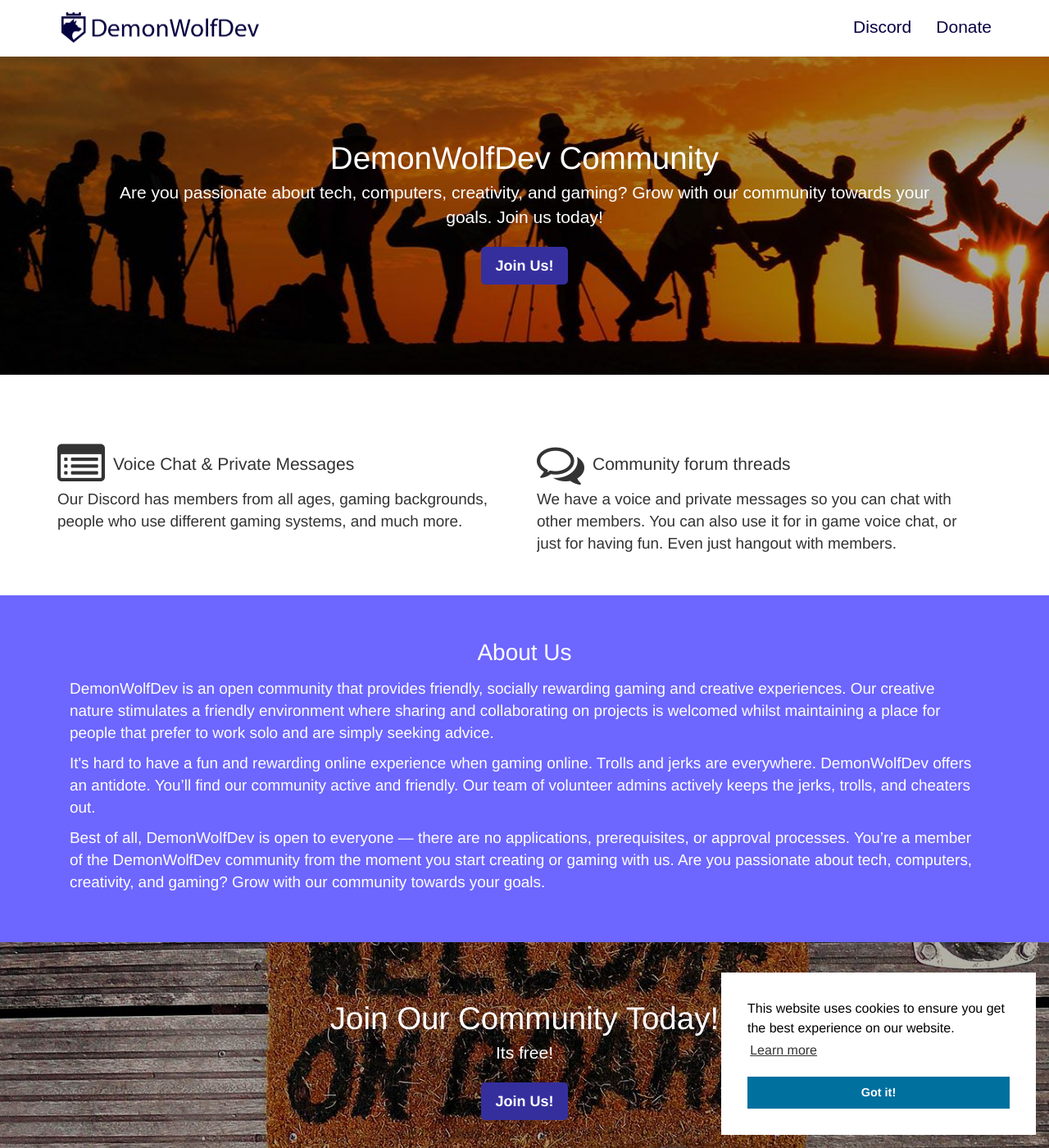
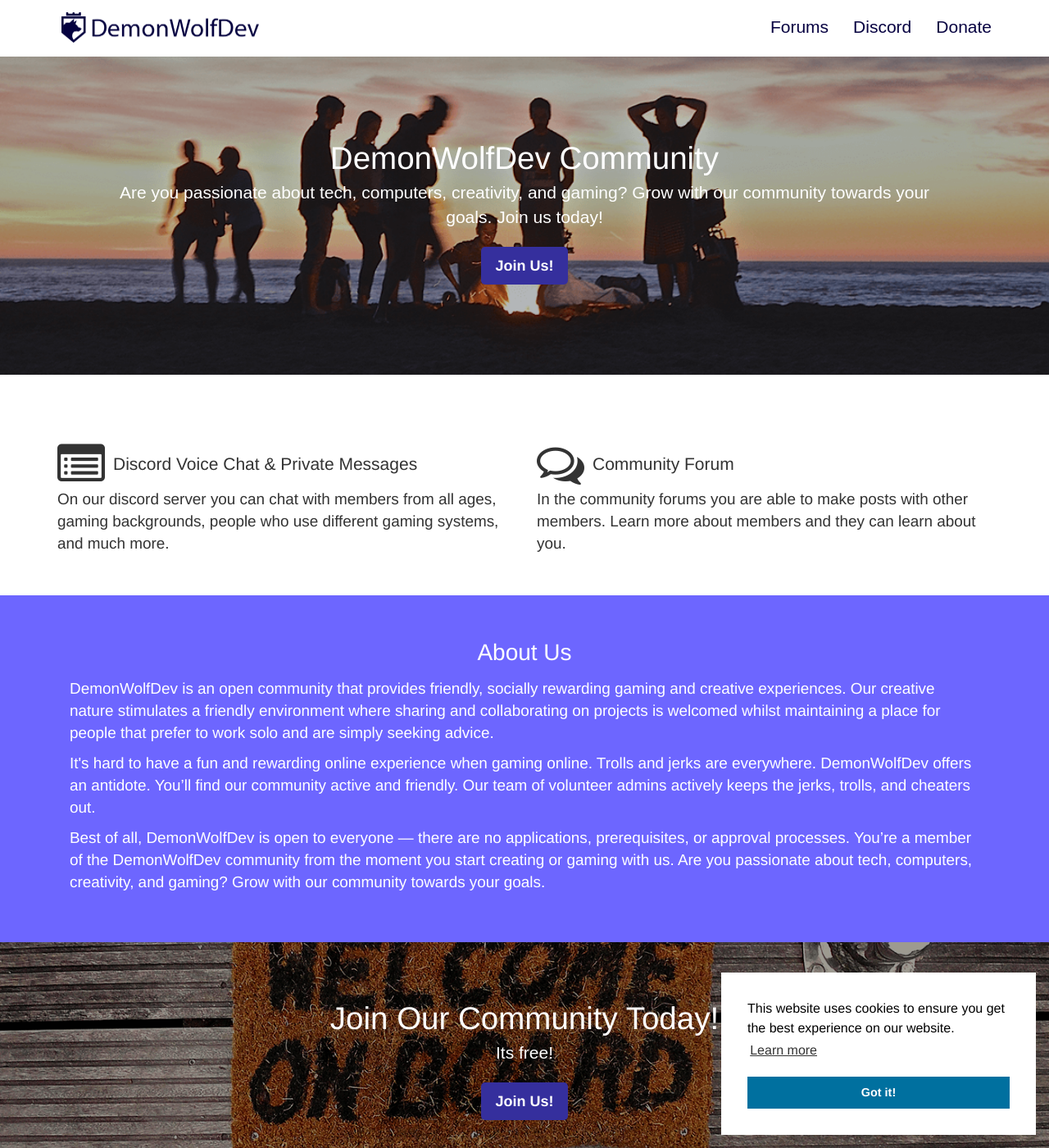
Before and after one commit to DemonWolfDev/demonwolfdev, a Jekyll site: the page built from index.html, in a window 1280 px wide and 1400 px high. Shown: the whole window at 82% size. Built offline with Jekyll 4.4.1, drawn with Linux system fonts in a browser that asks for light colours.

Commit message:
Changed a few more.

```diff
--- a/_data/settings.yml
+++ b/_data/settings.yml
@@ -3,9 +3,9 @@
 #-------------------------------
 # Menu Section
 menu:
-  # - {title: Forums, url: 'https://www.demonwolfdev.com/forums'}
+  - {title: Forums, url: 'https://www.demonwolfdev.com/forums'}
   - {title: Discord, url: 'https://discordapp.com/invite/A9x3qEN'}
-  - {title: Donate, url: 'https://www.donorbox.org/demonwolfdev'}
+  - {title: Donate, url: 'https://streamlabs.com/demonwolfdev'}
 
 #-------------------------------
 
@@ -15,7 +15,7 @@ seo:
   twitter-creator: 'https://www.twitter.com/mrdemonwolf'
   twitter-site: 'https://www.twitter.com/demonwolfdev'
   type: 'website'
-  google-analytics: UA-xxxx-1
+  google-analytics: UA-104966812-1
 
 #-------------------------------
 # About Section
@@ -45,15 +45,14 @@ cta:
   text: Its free!
 cta-button:
   title: Join Us!
-  #url: '#join'
   url: 'https://discordapp.com/invite/A9x3qEN'
+
 #-------------------------------
 # Ofter Section
 
 ofter:
-  - {icon: fa-list-alt, name: 'Voice Chat & Private Messages', description: 'Our Discord has members from all ages, gaming backgrounds, people who use different gaming systems, and much more.'}
-  # {icon: fa-comments-o, name: 'Discord Channels & Forums Threads', description: ' We have a voice and private messages so you can chat with other members. You can also use it for in game voice chat, or just for having fun.  Even just hangout with members.'}
-  - {icon: fa-comments-o, name: 'Community forum threads' , description: ' We have a voice and private messages so you can chat with other members. You can also use it for in game voice chat, or just for having fun.  Even just hangout with members.'}
+  - {icon: fa-list-alt, name: 'Discord Voice Chat & Private Messages', description: 'On our discord server you can chat with members from all ages, gaming backgrounds, people who use different gaming systems, and much more.'}
+  - {icon: fa-comments-o, name: 'Community Forum' , description: 'In the community forums you are able to make posts with other members.  Learn more about members and they can learn about you.'}
 
 #-------------------------------
 # Social Icons and URls
@@ -63,6 +62,7 @@ social:
   - {icon: fa-youtube-play, color: 'youtube-color', url: 'https://www.yotube.com/DemonWolfDevOfficial'}
   - {icon: fa-google-plus, color: 'google_plus-color', url: 'http://plus.google.com/+DemonWolfDevOfficial'}
   - {icon: fa-twitter, color: 'twitter-color', url: 'https://www.twitter.com/demonwolfdev'}
+
 social-url:
   twitch: https://www.twitch.tv/demonwolfdev
   youtube: https://www.youtube.com/demonwolfdev
--- a/assets/_sass/components/_cta.scss
+++ b/assets/_sass/components/_cta.scss
@@ -6,7 +6,7 @@
     padding-bottom: 50px !important;
     text-align: center;
     color: white;
-    background: url(../images/cta_bg.jpg) no-repeat bottom center;
+    background: url(../images/cta_bg.png) no-repeat bottom center;
     background-size: cover;
     height: 100%;
     margin-bottom: 0px;
--- a/assets/_sass/components/_hero.scss
+++ b/assets/_sass/components/_hero.scss
@@ -6,7 +6,7 @@
     padding-bottom: 65px !important;
     text-align: center;
     color: white;
-    background: url(../images/hero_bg.jpg) no-repeat bottom center;
+    background: url(../images/hero_bg.png) no-repeat bottom center;
     background-size: cover;
     height: 100%;
 
```
Also changed, not shown: assets/_images/cta_bg.jpg (deleted), assets/_images/cta_bg.png (added), assets/_images/hero_bg.jpg (deleted), assets/_images/hero_bg.png (added), assets/css/main.css, assets/images/cta_bg.png (added), assets/images/hero_bg.png (added), 2 other files.
